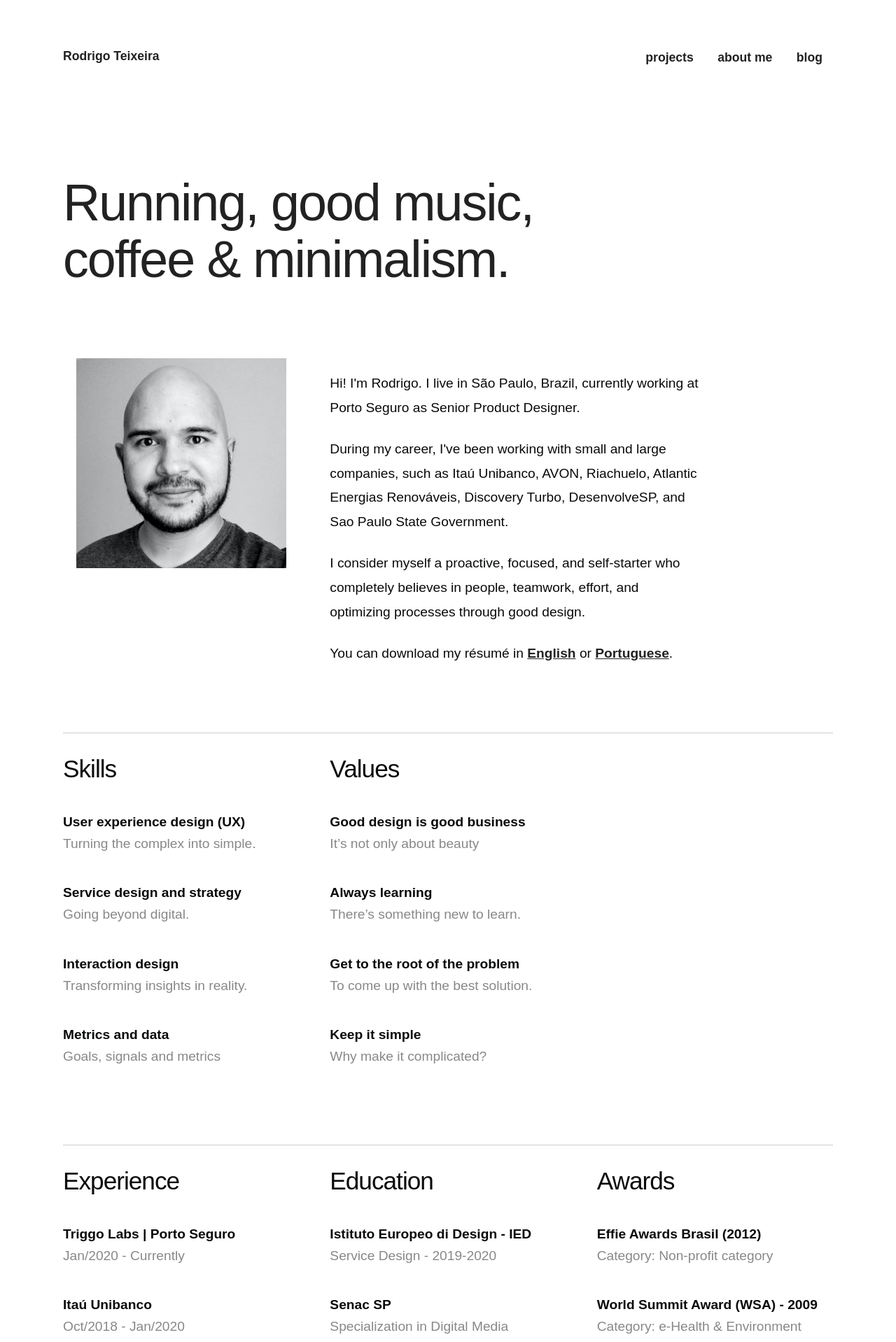
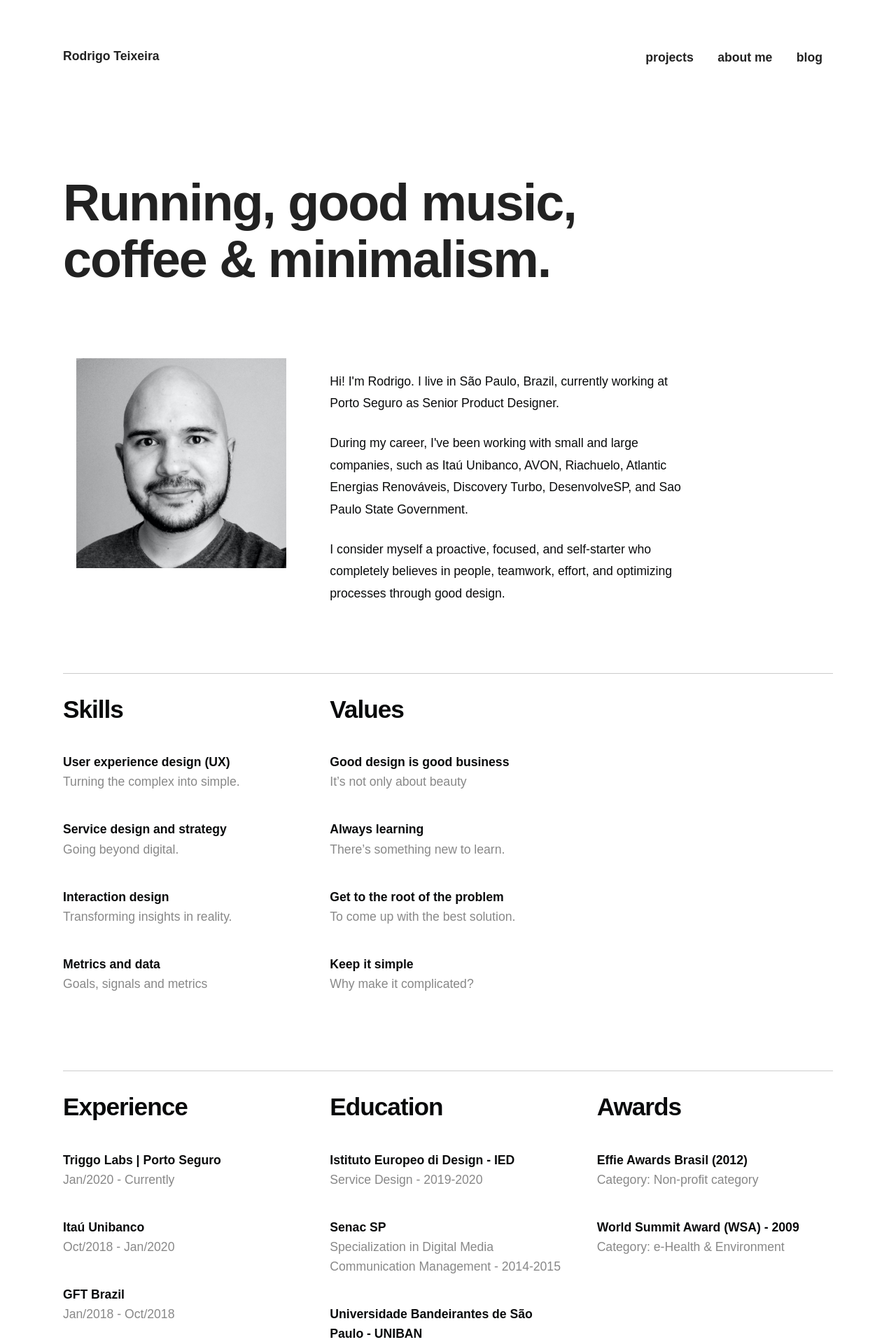
Before and after one commit to drigoteixeira/drigoteixeira.github.io, a Jekyll site: the page built from about/index.html, in a window 1280 px wide. Shown: the top 1918 px of the page at 70% size. Built offline with Jekyll 4.4.1, drawn with Linux system fonts in a browser that asks for light colours; some web fonts are replaced.

Commit message:
Update style fonts

```diff
--- a/_scss/links.scss
+++ b/_scss/links.scss
@@ -39,7 +39,3 @@ h5 a:hover,
 h6 a:hover {
     color: $main;
 }
-
-.selected-work a {
-    font-weight: 300;
-}
--- a/_scss/lists.scss
+++ b/_scss/lists.scss
@@ -31,7 +31,7 @@ li {
 ul li,
 ol li {
     line-height: 32px;
-    font-size: 1.2em;
+    font-size: 1.1em;
     list-style-position: outside;
     margin-bottom: 20px;
     margin-left: 20px;
@@ -45,7 +45,7 @@ ul li {
 
 dl {
     margin: 0;
-    font-size: 1.2em;
+    font-size: 1.1em;
 }
 
 dt {
@@ -90,11 +90,11 @@ footer dl {
     }
 
     .subtitle {
-        font-size: 1.2em;
+        font-size: 1.1em;
     }
 
     .selected-work li h2 {
-        font-size: 2em;
+        font-size: 1.6em;
         letter-spacing: -2px;
     }
 }
--- a/_scss/typography.scss
+++ b/_scss/typography.scss
@@ -11,7 +11,7 @@ h6 {
     color: $gray-2;
     margin-top: 0;
     font-family: neue-haas-grotesk-text, sans-serif;
-    font-weight: 300;
+    font-weight: 700;
 }
 
 h1 {
@@ -30,7 +30,7 @@ h5 span {
 }
 
 .light {
-    font-weight: 400;
+    font-weight: 700;
 }
 
 .title {
@@ -73,7 +73,7 @@ h6 {
 }
 
 p {
-    font-size: 1.2em;
+    font-size: 1.1em;
     font-weight: 400;
     line-height: 1.8em;
 }
--- a/about/index.html
+++ b/about/index.html
@@ -7,7 +7,7 @@ subtitle: 'I live in São Paulo, Brazil, currently working at Itaú Unibanco as
 
 <div class="container">
    <div class="row">
-       <div class="eight columns">
+       <div class="ten columns">
            <h1 class="light">Running, good music, coffee &amp; minimalism.</h1>
        </div>
    </div>
@@ -23,8 +23,6 @@ subtitle: 'I live in São Paulo, Brazil, currently working at Itaú Unibanco as
             <p>Hi! I'm Rodrigo. I live in São Paulo, Brazil, currently working at Porto Seguro as Senior Product Designer.</p>
             <p>During my career, I've been working with small and large companies, such as Itaú Unibanco, AVON, Riachuelo, Atlantic Energias Renováveis, Discovery Turbo, DesenvolveSP, and Sao Paulo State Government.</p>
             <p>I consider myself a proactive, focused, and self-starter who completely believes in people, teamwork, effort, and optimizing processes through good design.</p>
-
-            <p>You can download my résumé in <a href="cv-rodrigo-teixeira-english.pdf">English</a> or <a href="cv-rodrigo-teixeira.pdf">Portuguese</a>.</p>
 
         </div>
     </div>
--- a/projects/index.html
+++ b/projects/index.html
@@ -6,7 +6,7 @@ subtitle: 'I live in São Paulo, Brazil, currently working at Itaú Unibanco as
 ---
 <div class="container">
     <div class="row">
-        <div class="six columns">
+        <div class="eight columns">
            <h1 class="light">Shaping the future of digital services</h1>
         </div>
     </div>
```
